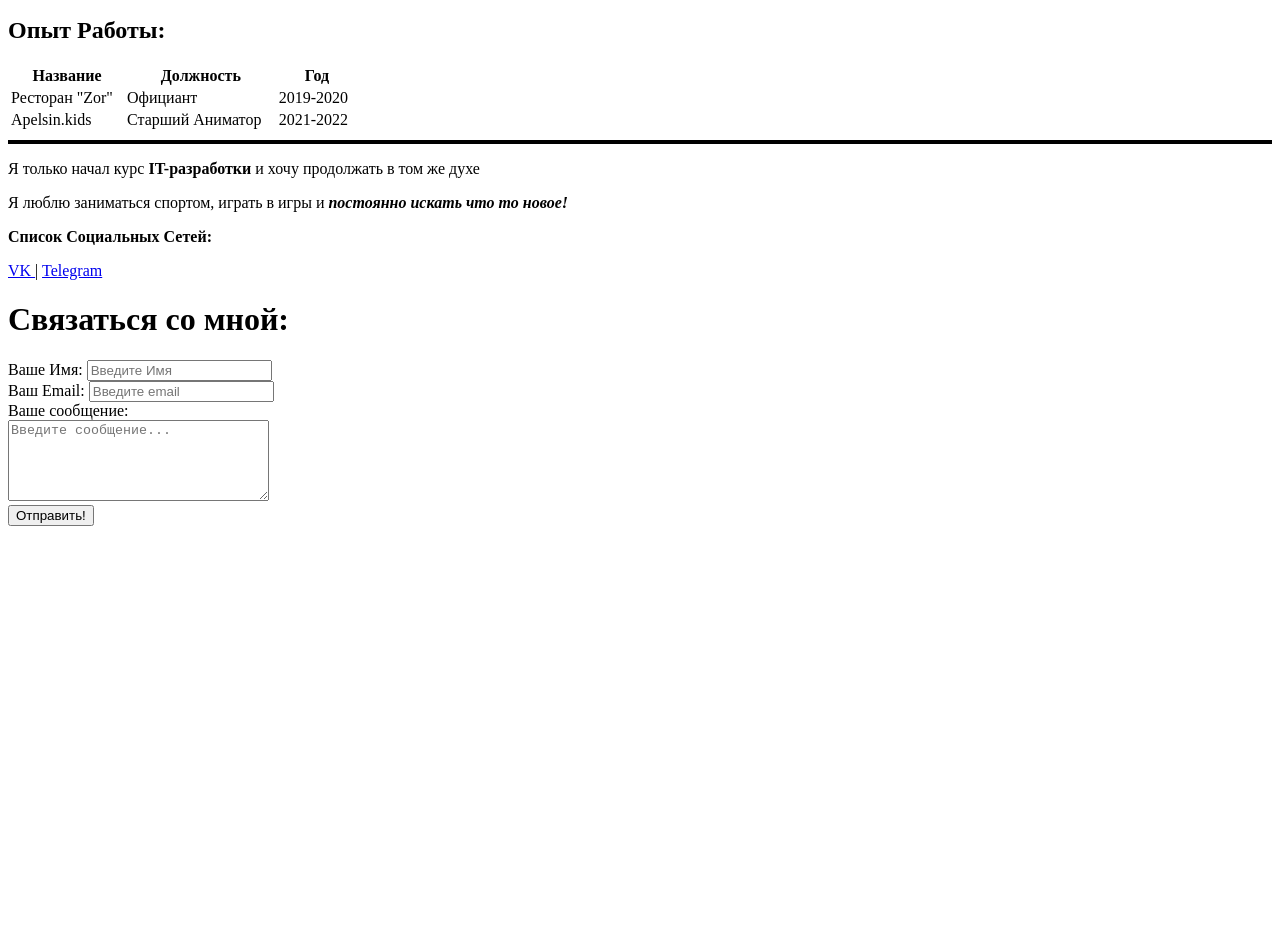
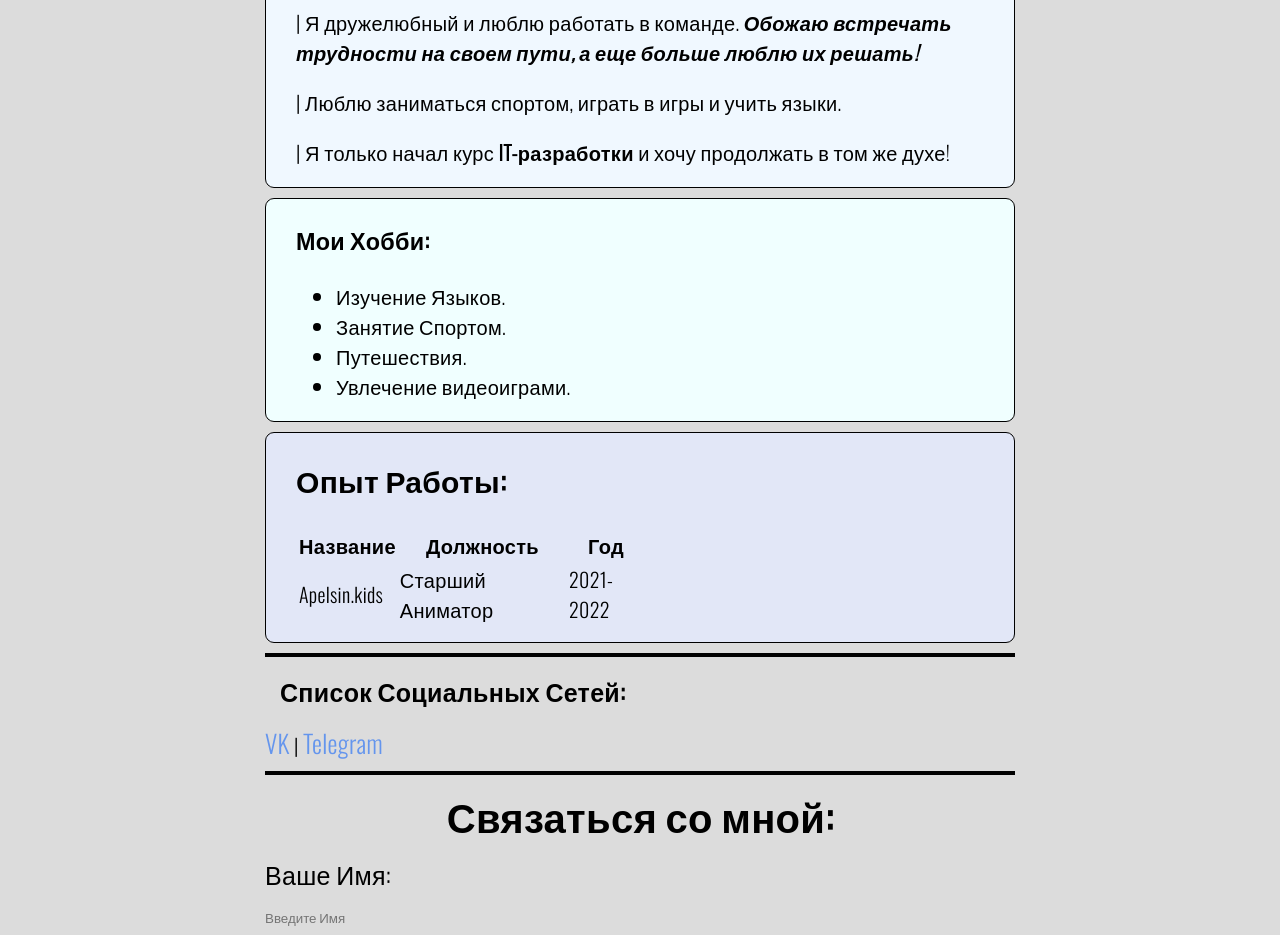
Before and after one commit to qpolotenec/Resume, a plain HTML site: page resume.html in a window 1280 px wide. Shown: the part 464-1399 px from the top of the page. Before the commit the page ends 998 px from the top, so only its background shows below. Drawn offline with nearby package versions, Linux system fonts and the light colour scheme.

Commit message:
Add stylers

```diff
--- /dev/null
+++ b/resume.css
@@ -0,0 +1,112 @@
+@import url('https://fonts.googleapis.com/css2?family=Oswald:wght@300&display=swap');
+
+* {
+    font-family: 'Oswald', sans-serif;
+}
+
+h1 {
+    color: rgb(0, 0, 0);
+    font-size: 40px;
+}
+
+body {
+    background-color: gainsboro;
+    font-size: 20px;
+    letter-spacing: 0.3px;
+}
+
+.info {
+    border: 1px solid;
+    padding-left: 30px;
+    background-color: rgb(240 248 255);
+    margin-bottom: 10px;
+    border-radius: 9px;
+}
+
+.hobby {
+    background-color: rgb(240 255 255);
+    border: 1px solid;
+    padding-left: 30px;
+    border-radius: 9px;
+}
+
+.exp {
+    background-color: rgb(226 231 247);
+    border: 1px solid;
+    padding-left: 30px;
+    margin-bottom: 10px;
+    border-radius: 9px;
+    margin-top: 10px;
+    padding-bottom: 15px;
+}
+
+
+.container {
+    width: 750px;
+    margin: auto;
+
+
+}
+
+.image {
+    margin: 0px;
+    /* padding-left: 250px; */
+    text-align: center;
+}
+
+.avatar {
+    width: 200px;
+    border-radius: 15px;
+    box-shadow: 4px 4px 14px 3px rgba(0, 0, 0, .50);
+
+}
+
+a {
+    color: cornflowerblue;
+    text-decoration: none;
+    font-size: 25px;
+    transition: all .2s;
+}
+
+a:hover {
+    font-size: 1.8rem;
+}
+
+.btn {
+    font-family: inherit;
+    margin-bottom: 15px;
+    transition: all .2s;
+    border-radius: 5px;
+    cursor: pointer;
+    padding: 6px 6px;
+    font-size: 19px;
+}
+
+.btn:hover {
+    font-size: 1.3rem;
+}
+
+h1 {
+    margin: 10px;
+}
+
+.lst {
+    margin: 15px;
+}
+.form h1{
+   text-align: center;
+}
+.form-group label{
+ display: block;
+ font-size: 25px;
+}
+.form-group input, textarea{
+    width: 100%;
+    box-sizing: border-box;
+    background-color: transparent;
+    border: none;
+    border-bottom: 1px solid grey;
+    padding: 15px 0px 10px;
+    outline: none;
+    font-family: inherit;
+}
--- a/resume.html
+++ b/resume.html
@@ -1,5 +1,6 @@
 <!DOCTYPE html>
 <html lang="en">
+
 <head>
   <meta charset="UTF-8">
   <meta http-equiv="X-UA-Compatible" content="IE=edge">
@@ -7,65 +8,90 @@
   <meta name="keywords" content="cv, resume, Arthur">
   <meta name="description" content="Резюме Артура Алексаняна">
   <title>Arthur's Resume</title>
+  <link rel="stylesheet" href="resume.css">
+  <style>
+    @media (max-width: 650px) {
+      .container {
+        font-size: 1.5rem;
+        padding: 7px;
+        margin: 5px;
+        text-align: center;
+        width: 100%;
+      }
+    }
+
+  </style>
 </head>
+
 <body>
+  <div class="container">
+    <div class="image">
+      <img src="ya.jpg" class="avatar" alt="Тут моя фотография">
       <h1><strong>Артур Алексанян</strong> </h1>
+    </div>
     <hr size="4" color="black">
-<img src="ya.jpg" width="175" alt="Тут моя фотография">
-
+    <div class="info">
+      <h2><strong>Информация:</strong></h2>
+      <p>| Я дружелюбный и люблю работать в команде.<strong><em> Обожаю встречать трудности на своем пути, а еще больше
+            люблю их решать!</em></strong> </p>
+      <p>| Люблю заниматься спортом, играть в игры и учить языки.</p>
+      <p>| Я только начал курс <strong>IT-разработки</strong> и хочу продолжать в том же духе!</p>
+    </div>
+    <div class="hobby">
       <h3>Мои Хобби:</h3>
-
-<ol>
+      <ul>
         <li>Изучение Языков.</li>
         <li>Занятие Спортом.</li>
-    <li>Танцы.</li>
+        <li>Путешествия.</li>
         <li>Увлечение видеоиграми.</li>
-</ol>
+      </ul>
+    </div>
+    <div class="exp">
       <h2> <strong> Опыт Работы:</strong></h2>
       <table width="350">
-    <thead>
+        <tr>
           <th>Название</th>
           <th>Должность</th>
           <th>Год</th>
-    </thead>
-    <tbody>
-        <tr>
-            <td>Ресторан "Zor"</td>
-            <td>Официант</td>
-            <td>2019-2020</td>
         </tr>
         <tr>
           <td>Apelsin.kids</td>
           <td>Старший Аниматор</td>
           <td>2021-2022</td>
         </tr>
-    </tbody>
       </table>
+    </div>
 
     <hr size="4" color="black">
-<p>Я только начал курс <strong>IT-разработки</strong> и хочу продолжать в том же духе</p>
-
-<p>Я люблю заниматься спортом, играть в игры и <strong><em>постоянно искать что то новое!</em></strong> </p>
-<p> <strong>Список Социальных Сетей:</strong> </p>
-<a href="https://vk.com/1alisinyan" target="_blank"> VK </a>
+    <p style="font-size: 25px;" class="lst"> <strong>Список Социальных Сетей:</strong> </p>
+    <a href="https://vk.com/1alisinyan" target="_blank"> VK</a>
     |
     <a href="https://t.me/alexanyan_1" target="_blank">Telegram</a>
+    <hr size="4" color="black">
+
+    <form action="/" class="form">
       <h1>Связаться со мной:</h1>
-<form>
-<div>
+
+      <div class="form-group">
         <label for="text">Ваше Имя:</label>
         <input type="text" placeholder="Введите Имя">
       </div>
-<div>
+
+      <div class="form-group">
         <label for="email">Ваш Email:</label>
         <input type="email" name="email" id="email" placeholder="Введите email">
       </div>
-<div>
+
+      <div class="form-group">
         <label for="message"> Ваше сообщение:</label>
         <br>
-<textarea placeholder="Введите сообщение..."  name="message" id="message" cols="30" rows="5"></textarea>
+        <textarea placeholder="Введите сообщение..." name="message" id="message" cols="30" rows="5"></textarea>
       </div>
-<button type="submit">Отправить!</button>
+
+      <button class="btn" type="submit">Отправить!</button>
+
     </form>
+  </div>
 </body>
+
 </html>
```
Lines whose indentation alone changed are shown as unchanged.
